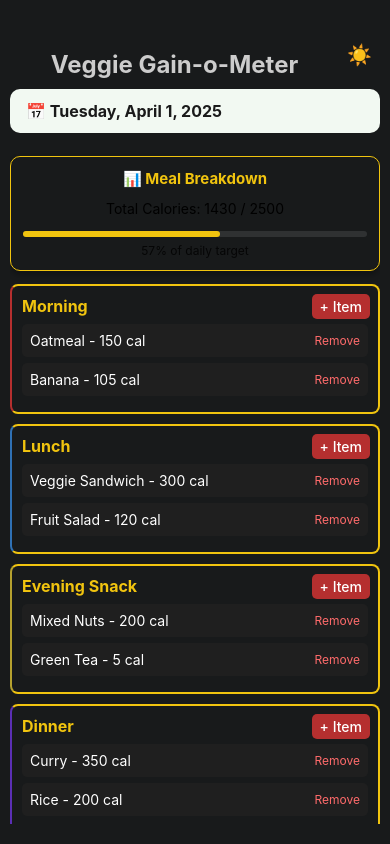
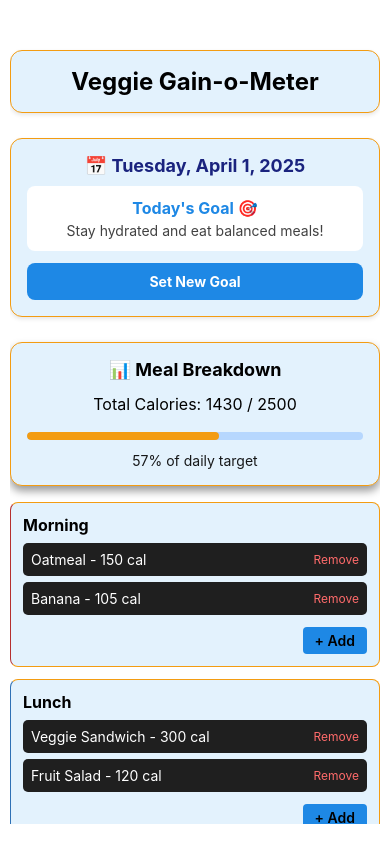
Before and after one commit to DeveloperRam-Coder/Veggie-Gain-O-Meter, a React Native app: screen / in a window 390 px wide. Built offline with nearby package versions, Linux system fonts and the light colour scheme.

Commit message:
new theam added

```diff
--- a/App.tsx
+++ b/App.tsx
@@ -5,10 +5,8 @@ import { StatusBar } from 'expo-status-bar';
 import HomeScreen from './src/screens/HomeScreen';
 import SplashScreen from './src/screens/SplashScreen';
 import { MealProvider } from './src/context/MealContext';
-import { ThemeProvider, useTheme } from './src/context/ThemeContext';
 
 const AppContent = () => {
-  const { theme } = useTheme();
   const [isLoading, setIsLoading] = useState(true);
 
   const handleSplashFinish = () => {
@@ -16,7 +14,7 @@ const AppContent = () => {
   };
 
   return (
-    <SafeAreaView style={[styles.container, { backgroundColor: theme.background }]}>
+    <SafeAreaView style={[styles.container, ]}>
       <StatusBar style="light" />
       {isLoading ? (
         <SplashScreen onFinish={handleSplashFinish} />
@@ -29,11 +27,9 @@ const AppContent = () => {
 
 export default function App(): JSX.Element {
   return (
-    <ThemeProvider>
       <MealProvider>
         <AppContent />
       </MealProvider>
-    </ThemeProvider>
   );
 }
 
--- a/src/components/GoalSuggestions.tsx
+++ b/src/components/GoalSuggestions.tsx
@@ -6,12 +6,10 @@ import {
   Dimensions,
   TouchableOpacity,
 } from "react-native";
-import { useTheme } from "../context/ThemeContext";
 
 export default function GoalSuggestions(): JSX.Element {
   const [currentDate, setCurrentDate] = useState("");
 
-  // Update the current date when the component mounts
   useEffect(() => {
     const today = new Date();
     const formattedDate = today.toLocaleDateString("en-US", {
@@ -25,10 +23,16 @@ export default function GoalSuggestions(): JSX.Element {
 
   return (
     <View style={styles.container}>
-      {/* Date and Nutrition Info */}
-      <View style={styles.topSection}>
+      <View style={styles.header}>
         <Text style={styles.dateText}>{currentDate}</Text>
       </View>
+      <View style={styles.goalSection}>
+        <Text style={styles.goalTitle}>Today's Goal 🎯</Text>
+        <Text style={styles.goalText}>Stay hydrated and eat balanced meals!</Text>
+      </View>
+      <TouchableOpacity style={styles.actionButton}>
+        <Text style={styles.actionButtonText}>Set New Goal</Text>
+      </TouchableOpacity>
     </View>
   );
 }
@@ -38,48 +42,54 @@ const { width } = Dimensions.get("window");
 const styles = StyleSheet.create({
   container: {
     width: "100%",
-    paddingHorizontal: 16,
-    paddingVertical: 12,
-    backgroundColor: "#f2f9f2",
-    borderRadius: 10,
+    padding: 16,
+    backgroundColor: "#e3f2fd",
+    borderRadius: 12,
     marginBottom: 15,
+    shadowColor: "#000",
+    shadowOpacity: 0.1,
+    shadowOffset: { width: 0, height: 2 },
+    shadowRadius: 4,
+    elevation: 3,
+    borderWidth: 1,
+    borderColor: '#F39C12',
   },
-  topSection: {
+  header: {
     flexDirection: "row",
-    justifyContent: "space-between",
+    justifyContent: "center",
+    marginBottom: 10,
+  },
+  dateText: {
+    fontSize: width < 350 ? 14 : 18,
+    fontWeight: "bold",
+    color: "#1a237e",
+  },
+  goalSection: {
+    backgroundColor: "#ffffff",
+    padding: 12,
+    borderRadius: 8,
     alignItems: "center",
   },
-  dateText: {
-    fontSize: width < 350 ? 14 : 16,
+  goalTitle: {
+    fontSize: 16,
     fontWeight: "bold",
-    color: "#1a1a1a",
-    flexShrink: 1,
+    color: "#1e88e5",
+    marginBottom: 4,
   },
-  badgeContainer: {
-    flexDirection: "row",
+  goalText: {
+    fontSize: 14,
+    color: "#424242",
   },
-  badge: {
-    paddingVertical: 6,
-    paddingHorizontal: 12,
-    borderRadius: 12,
-    marginLeft: 8,
+  actionButton: {
+    marginTop: 12,
+    backgroundColor: "#1e88e5",
+    paddingVertical: 10,
+    borderRadius: 8,
+    alignItems: "center",
   },
-  caloriesBadge: {
-    backgroundColor: "#f8a100",
-  },
-  proteinBadge: {
-    backgroundColor: "#9b4de0",
-  },
-  badgeText: {
-    color: "white",
+  actionButtonText: {
+    color: "#ffffff",
+    fontSize: 14,
     fontWeight: "bold",
-    fontSize: width < 350 ? 12 : 14,
-  },
-  themeToggleText: {
-    fontSize: 20,
-  },
-  themeToggle: {
-    padding: 8,
-    borderRadius: 20,
   },
 });
--- a/src/components/MealBreakdown.tsx
+++ b/src/components/MealBreakdown.tsx
@@ -1,6 +1,7 @@
 import React, { useContext } from 'react';
-import { View, Text, StyleSheet, Dimensions } from 'react-native';
+import { View, Text, StyleSheet, Dimensions, Animated } from 'react-native';
 import { MealContext } from '../context/MealContext';
+import { Easing } from 'react-native-reanimated';
 
 interface MealBreakdownProps {
   dailyTarget: number;
@@ -16,12 +17,20 @@ export default function MealBreakdown({ dailyTarget }: MealBreakdownProps): JSX.
   );
   const progressPercentage = Math.min((totalCalories / dailyTarget) * 100, 100);
 
+  const animatedWidth = new Animated.Value(0);
+  Animated.timing(animatedWidth, {
+    toValue: progressPercentage,
+    duration: 800,
+    easing: Easing.ease,
+    useNativeDriver: false,
+  }).start();
+
   return (
     <View style={styles.card}>
       <Text style={styles.header}>📊 Meal Breakdown</Text>
       <Text style={styles.info}>Total Calories: {totalCalories} / {dailyTarget}</Text>
       <View style={styles.progressBarContainer}>
-        <View style={[styles.progressBar, { width: `${progressPercentage}%` }]} />
+        <Animated.View style={[styles.progressBar, { width: animatedWidth.interpolate({ inputRange: [0, 100], outputRange: ['0%', '100%'] }) }]} />
       </View>
       <Text style={styles.percentageText}>{Math.round(progressPercentage)}% of daily target</Text>
     </View>
@@ -30,43 +39,45 @@ export default function MealBreakdown({ dailyTarget }: MealBreakdownProps): JSX.
 
 const styles = StyleSheet.create({
   card: {
-    padding: 12,
-    borderRadius: 10,
-    marginVertical: 8,
-    backgroundColor: 'transparent',
+    padding: 16,
+    borderRadius: 12,
+    marginVertical: 10,
+    backgroundColor: "#e3f2fd",
     borderWidth: 1,
-    borderColor: '#F1C40F',
+    borderColor: '#F39C12',
     shadowColor: '#000',
-    shadowOffset: { width: 0, height: 4 },
-    shadowOpacity: 0.3,
-    shadowRadius: 6,
+    shadowOffset: { width: 0, height: 5 },
+    shadowOpacity: 0.4,
+    shadowRadius: 8,
+    elevation: 5,
   },
   header: {
     fontWeight: 'bold',
     textAlign: 'center',
-    fontSize: 15,
-    color: '#F1C40F',
-    marginBottom: 12,
+    fontSize: 18,
+    marginBottom: 14,
   },
   info: {
-    fontSize: 14,
+    fontSize: 16,
     textAlign: 'center',
-    marginBottom: 8,
+    marginBottom: 10,
   },
   progressBarContainer: {
-    height: 6,
-    backgroundColor: 'rgba(255, 255, 255, 0.1)',
-    borderRadius: 4,
-    marginVertical: 6,
+    height: 8,
+    backgroundColor: 'rgba(0, 106, 255, 0.2)',
+    borderRadius: 6,
+    marginVertical: 8,
+    overflow: 'hidden',
   },
   progressBar: {
     height: '100%',
-    backgroundColor: '#F1C40F',
-    borderRadius: 4,
+    backgroundColor: '#F39C12',
+    borderRadius: 6,
   },
   percentageText: {
-    fontSize: 12,
+    fontSize: 14,
     textAlign: 'center',
-    opacity: 0.8,
+    opacity: 0.9,
+    marginTop: 4,
   },
 });
--- a/src/components/MealCard.tsx
+++ b/src/components/MealCard.tsx
@@ -1,15 +1,8 @@
 import React, { useState } from "react";
-import {
-  View,
-  Text,
-  StyleSheet,
-  TouchableOpacity,
-  Dimensions,
-} from "react-native";
+import { View, Text, StyleSheet, TouchableOpacity } from "react-native";
 import MealItem from "./MealItem";
 import AddMealItemModal from "./AddMealItemModal";
 import { Meal } from "../data/mealsData";
-import Colors from "../theme/Colors";
 
 interface MealCardProps {
   meal: Meal;
@@ -17,20 +10,16 @@ interface MealCardProps {
   setMeals: React.Dispatch<React.SetStateAction<Meal[]>>;
 }
 
-export default function MealCard({
-  meal,
-  meals,
-  setMeals,
-}: MealCardProps): JSX.Element {
+export default function MealCard({ meal, meals, setMeals }: MealCardProps) {
   const [modalVisible, setModalVisible] = useState(false);
-  const totalCalories = meal.items.reduce(
-    (sum, item) => sum + item.calories,
-    0
-  );
+
 
   return (
     <View style={[styles.card, { borderLeftColor: meal.color }]}>
-      <Text style={styles.header}>{meal.title}</Text>
+      <View style={styles.headerContainer}>
+        <Text style={styles.header}>{meal.title}</Text>
+        {/* <Text style={styles.caloriesText}>{totalCalories} cal</Text> */}
+      </View>
       {meal.items.map((item) => (
         <MealItem
           key={item.id}
@@ -40,12 +29,11 @@ export default function MealCard({
           setMeals={setMeals}
         />
       ))}
-      {/* <Text style={styles.caloriesText}>Total: {totalCalories} cal</Text> */}
       <TouchableOpacity
         style={styles.addButton}
         onPress={() => setModalVisible(true)}
       >
-        <Text style={styles.addButtonText}>+ Item</Text>
+        <Text style={styles.addButtonText}>+ Add</Text>
       </TouchableOpacity>
       <AddMealItemModal
         visible={modalVisible}
@@ -56,42 +44,38 @@ export default function MealCard({
   );
 }
 
-const { width } = Dimensions.get("window");
-
 const styles = StyleSheet.create({
   card: {
-    padding: 10,
+    padding: 12,
     borderRadius: 8,
-    marginVertical: 5,
-    borderWidth: 2,
-    borderColor: "#F1C40F",
-    position: "relative", // Ensure the button can be placed relative to the card
+    marginVertical: 6,
+    backgroundColor: "#e3f2fd",
+    borderWidth: 1,
+    borderColor: '#F39C12',
+  },
+  headerContainer: {
+    flexDirection: "row",
+    justifyContent: "space-between",
+    alignItems: "center",
+    marginBottom: 8,
   },
   header: {
     fontWeight: "bold",
     fontSize: 16,
-    color: "#F1C40F",
-    marginBottom: 8,
   },
   caloriesText: {
-    fontSize: 12,
-    color: "#ECF0F1",
-    textAlign: "right",
-    marginBottom: 8,
+    fontSize: 14,
   },
   addButton: {
-    backgroundColor: Colors.accent,
-    paddingVertical: 4,
-    paddingHorizontal: 8,
-    borderRadius: 5,
-    alignItems: "center",
-    position: "absolute", // Position the button absolutely inside the card
-    top: 8, // Adjust to move it to the top
-    right: 8, // Move it to the right side
+    backgroundColor: "#1e88e5",
+    paddingVertical: 5,
+    paddingHorizontal: 12,
+    borderRadius: 4,
+    alignSelf: "flex-end",
+    marginTop: 6,
   },
   addButtonText: {
-    color: Colors.white,
     fontSize: 14,
-    fontWeight: "500",
+    fontWeight: "600",
   },
 });
--- a/src/components/Tips.tsx
+++ b/src/components/Tips.tsx
@@ -24,10 +24,18 @@ const colors = ["#FF5733", "#33FF57", "#337BFF", "#FF33A8", "#FFC300"];
 
 const styles = StyleSheet.create({
   container: {
-    backgroundColor: "#252728",
-    padding: 10,
-    borderRadius: 8,
-    marginVertical: 15,
+    width: "100%",
+    padding: 16,
+    backgroundColor: "#e3f2fd",
+    borderRadius: 12,
+    marginBottom: 15,
+    shadowColor: "#000",
+    shadowOpacity: 0.1,
+    shadowOffset: { width: 0, height: 2 },
+    shadowRadius: 4,
+    elevation: 3,
+    borderWidth: 1,
+    borderColor: '#F39C12',
   },
   header: {
     fontWeight: "bold",
--- a/src/context/ThemeContext.tsx
+++ /dev/null
@@ -1,57 +0,0 @@
-import React, { createContext, useContext, useState } from 'react';
-import Colors from '../theme/Colors';
-
-type Theme = {
-  background: string;
-  text: string;
-  primary: string;
-  secondary: string;
-  accent: string;
-};
-
-type ThemeContextType = {
-  theme: Theme;
-  toggleTheme: () => void;
-};
-
-const lightTheme: Theme = {
-  background: Colors.white,
-  text: Colors.textDark,
-  primary: Colors.primary,
-  secondary: Colors.secondary,
-  accent: Colors.accent,
-};
-
-const darkTheme: Theme = {
-  background: Colors.primary,
-  text: Colors.textLight,
-  primary: Colors.white,
-  secondary: Colors.secondary,
-  accent: Colors.accent,
-};
-
-const ThemeContext = createContext<ThemeContextType | undefined>(undefined);
-
-export const ThemeProvider: React.FC<{ children: React.ReactNode }> = ({ children }) => {
-  const [isDark, setIsDark] = useState(true);
-
-  const toggleTheme = () => {
-    setIsDark(!isDark);
-  };
-
-  const theme = isDark ? darkTheme : lightTheme;
-
-  return (
-    <ThemeContext.Provider value={{ theme, toggleTheme }}>
-      {children}
-    </ThemeContext.Provider>
-  );
-};
-
-export const useTheme = () => {
-  const context = useContext(ThemeContext);
-  if (context === undefined) {
-    throw new Error('useTheme must be used within a ThemeProvider');
-  }
-  return context;
-};
--- a/src/screens/HomeScreen.tsx
+++ b/src/screens/HomeScreen.tsx
@@ -8,7 +8,7 @@ import {
   TouchableOpacity,
 } from "react-native";
 import { MealContext } from "../context/MealContext";
-import { useTheme } from "../context/ThemeContext";
+
 import Colors from "../theme/Colors";
 import GoalSuggestions from "../components/GoalSuggestions";
 import MealBreakdown from "../components/MealBreakdown";
@@ -18,10 +18,11 @@ import Tips from "../components/Tips";
 export default function HomeScreen(): JSX.Element {
   const mealContext = useContext(MealContext);
   if (!mealContext) {
-    throw new Error("MealContext is not provided. Make sure to wrap your component tree with MealContext.Provider.");
+    throw new Error(
+      "MealContext is not provided. Make sure to wrap your component tree with MealContext.Provider."
+    );
   }
   const { meals, setMeals } = mealContext;
-  const { theme, toggleTheme } = useTheme();
 
   const dailyTarget = 2500; // Example daily target in calories
   const totalCalories = meals.reduce((acc, meal) => {
@@ -33,18 +34,11 @@ export default function HomeScreen(): JSX.Element {
   }, 0);
 
   return (
-    <View style={[styles.container, { backgroundColor: theme.background }]}>
+    <View style={[styles.container]}>
       <ScrollView style={styles.scrollView}>
         {/* Header with Theme Toggle */}
         <View style={styles.header}>
-          <Text style={[styles.title, { color: theme.text }]}>
-            Veggie Gain-o-Meter
-          </Text>
-          <TouchableOpacity onPress={toggleTheme} style={styles.themeToggle}>
-            <Text style={[styles.themeToggleText, { color: theme.text }]}>
-              {theme.background === Colors.primary ? '☀️' : '🌙'}
-            </Text>
-          </TouchableOpacity>
+          <Text style={[styles.title]}>Veggie Gain-o-Meter</Text>
         </View>
 
         {/* Goal Suggestions */}
@@ -64,7 +58,7 @@ export default function HomeScreen(): JSX.Element {
             setMeals={setMeals}
           />
         ))}
-        <Tips/>
+        <Tips />
       </ScrollView>
     </View>
   );
@@ -91,6 +85,18 @@ const styles = StyleSheet.create({
     flex: 1,
     textAlign: "center",
     marginTop: 20,
+    width: "100%",
+    padding: 16,
+    backgroundColor: "#e3f2fd",
+    borderRadius: 12,
+    marginBottom: 15,
+    shadowColor: "#000",
+    shadowOpacity: 0.1,
+    shadowOffset: { width: 0, height: 2 },
+    shadowRadius: 4,
+    elevation: 3,
+    borderWidth: 1,
+    borderColor: '#F39C12',
   },
   themeToggle: {
     padding: 8,
--- a/src/screens/SplashScreen.tsx
+++ b/src/screens/SplashScreen.tsx
@@ -1,13 +1,11 @@
 import React, { useEffect } from 'react';
 import { View, Image, StyleSheet, Animated } from 'react-native';
-import { useTheme } from '../context/ThemeContext';
 
 interface SplashScreenProps {
   onFinish: () => void;
 }
 
 const SplashScreen: React.FC<SplashScreenProps> = ({ onFinish }) => {
-  const { theme } = useTheme();
   const fadeAnim = new Animated.Value(0);
 
   useEffect(() => {
@@ -24,7 +22,7 @@ const SplashScreen: React.FC<SplashScreenProps> = ({ onFinish }) => {
   }, []);
 
   return (
-    <View style={[styles.container, { backgroundColor: theme.background }]}>
+    <View style={[styles.container, ]}>
       <Animated.View style={[styles.logoContainer, { opacity: fadeAnim }]}>
         <Image
           source={require('../../assets/favicon.png')}
```
Also changed, not shown: src/components/CalProCounter.tsx (deleted).
